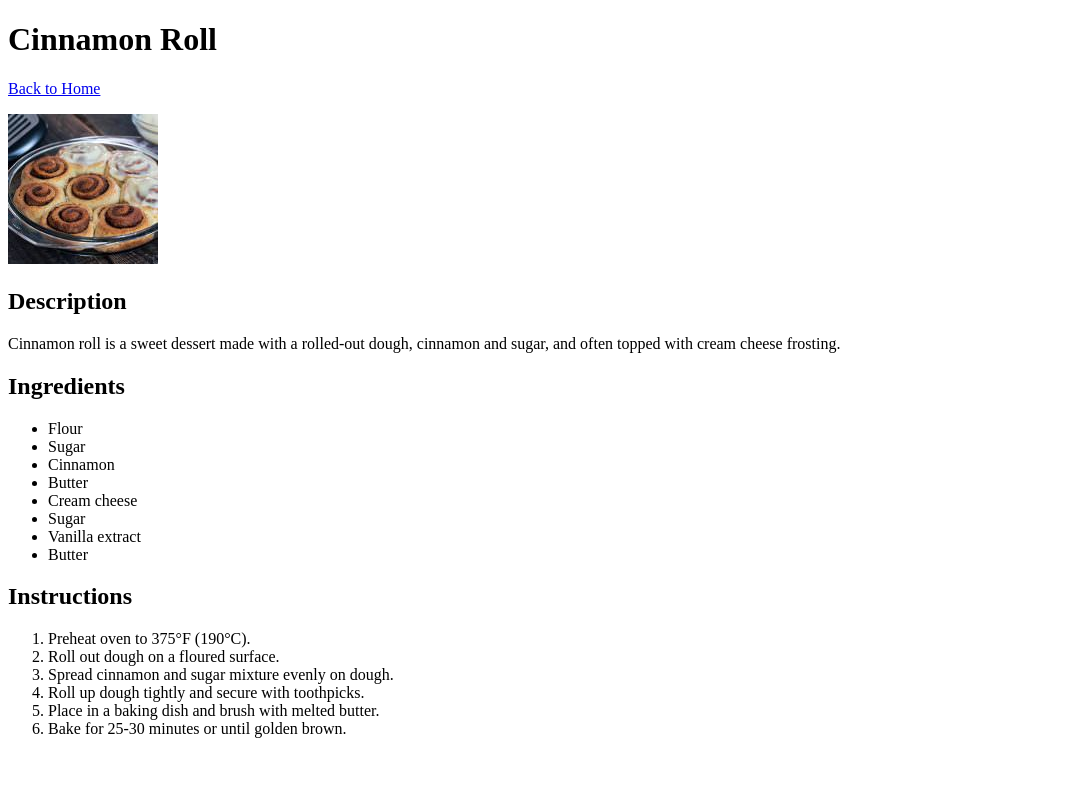
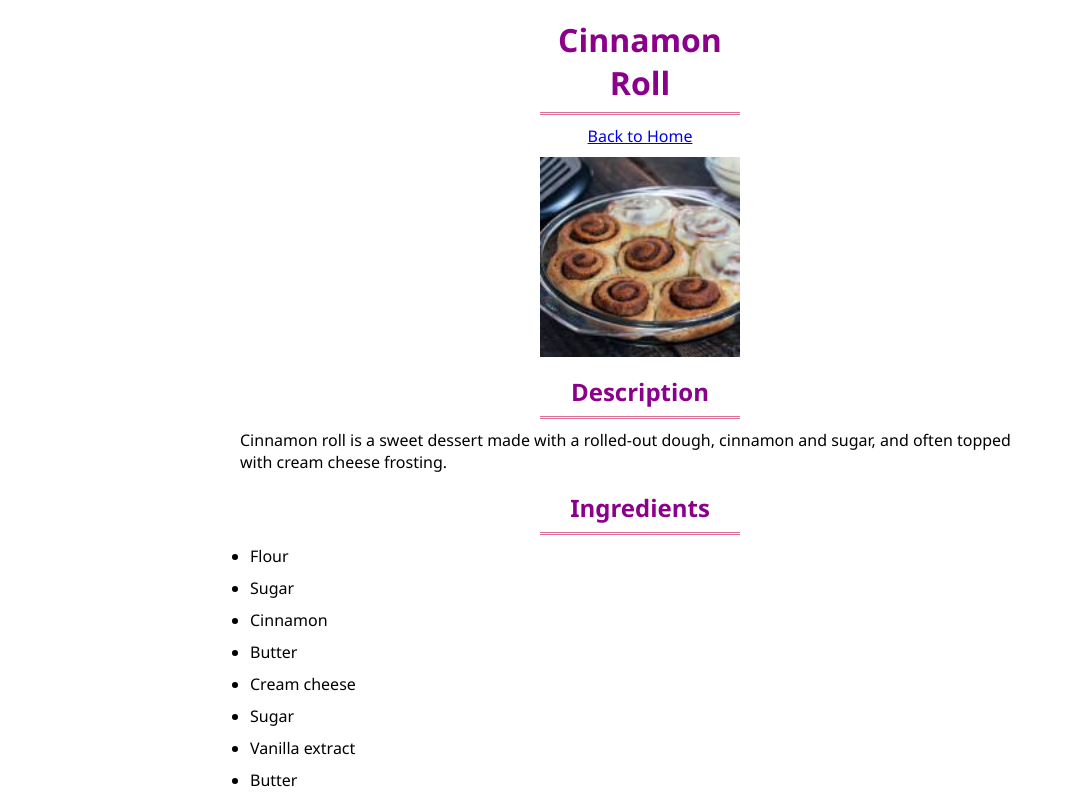
Before and after one commit to thirdellipse/recipes, a plain HTML site: page recipes/cinnamon-roll.html in a window 1280 px wide. Shown: the top 798 px of the page, without its empty margins (0-1065 px from the left). Drawn offline with Linux system fonts and the light colour scheme.

Commit message:
Add styling

```diff
--- a/recipes/cinnamon-roll.html
+++ b/recipes/cinnamon-roll.html
@@ -5,11 +5,12 @@
     <meta charset="UTF-8">
     <meta name="viewport" content="width=device-width, initial-scale=1.0">
     <title>Cinnamon Roll</title>
+    <link rel="stylesheet" href="../styles.css">
 </head>
 
 <body>
     <h1>Cinnamon Roll</h1>
-    <p><a href="../index.html">Back to Home</a></p>
+    <p class="back-to-home"><a href="../index.html">Back to Home</a></p>
     <img src="../images/cinnamon-roll.jpg" alt="Cinnamon Roll">
 
     <h2>Description</h2>
--- /dev/null
+++ b/styles.css
@@ -0,0 +1,50 @@
+* {
+    margin: 0;
+    padding: 0;
+    box-sizing: border-box;
+}
+
+body {
+    font-family: 'Segoe UI', Tahoma, Geneva, Verdana, sans-serif;
+    width: 800px;
+    margin: 0 auto;
+}
+
+h1 {
+    width: 200px;
+    margin: 10px auto;
+    padding: 8px;
+    color: darkmagenta;
+    border-bottom: 3px double palevioletred;
+    text-align: center;
+}
+
+h2 {
+    padding: 8px;
+    color: darkmagenta;
+    border-bottom: 3px double palevioletred;
+    text-align: center;
+    width: 200px;
+    margin: 10px auto;
+}
+
+ul.recipe-list {
+    list-style: none;
+    margin: 20px;
+}
+
+li {
+    margin: 10px;
+}
+
+img {
+    width: 200px;
+    height: auto;
+    display: block;
+    margin: 10px auto;
+}
+
+p.back-to-home {
+    text-align: center;
+    margin: 10px auto;
+}
```
Also changed, not shown: index.html (+2 -1 lines), recipes/lasagna.html (+2 -1 lines), recipes/vegan-burger.html (+2 -1 lines).
